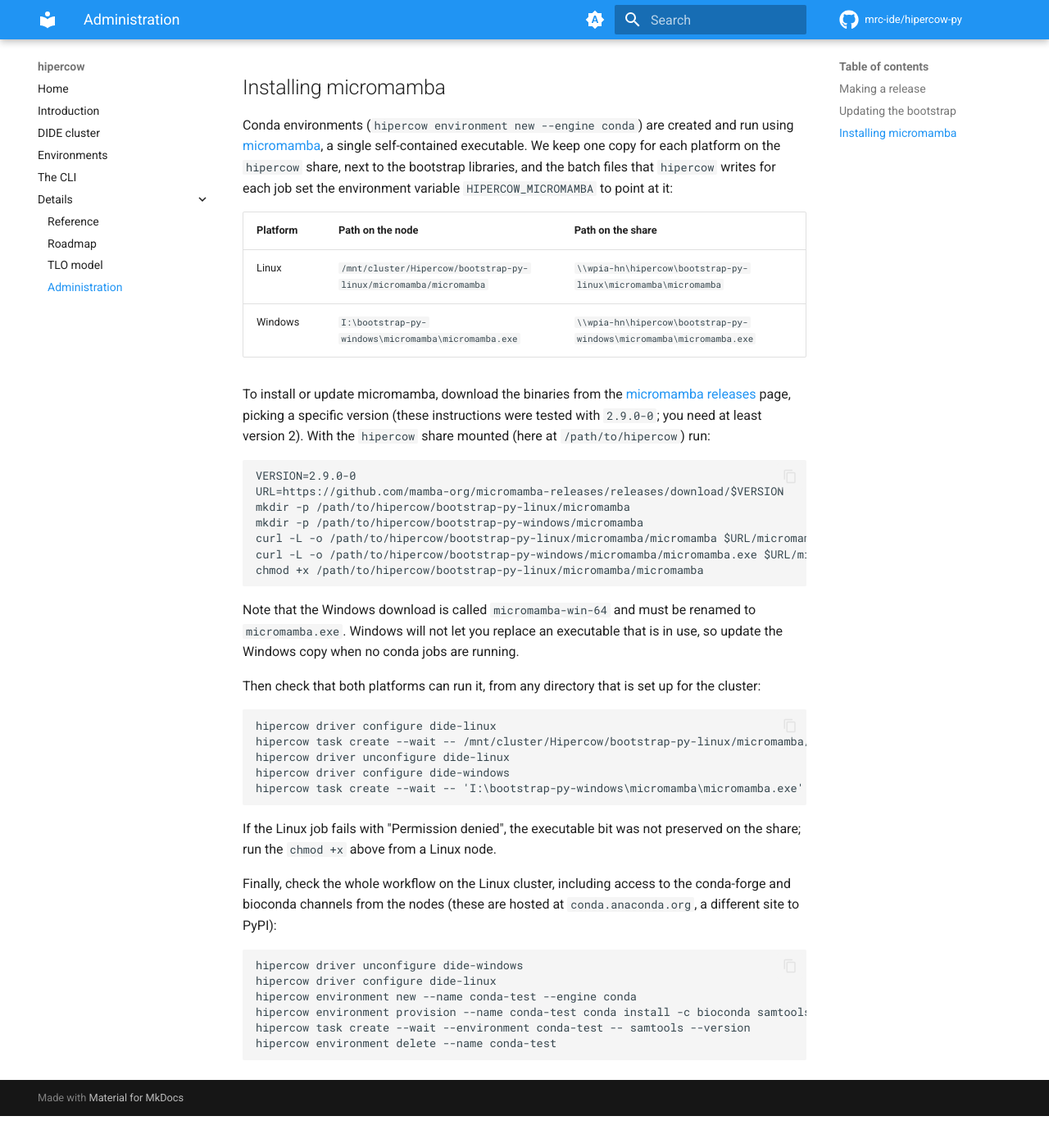
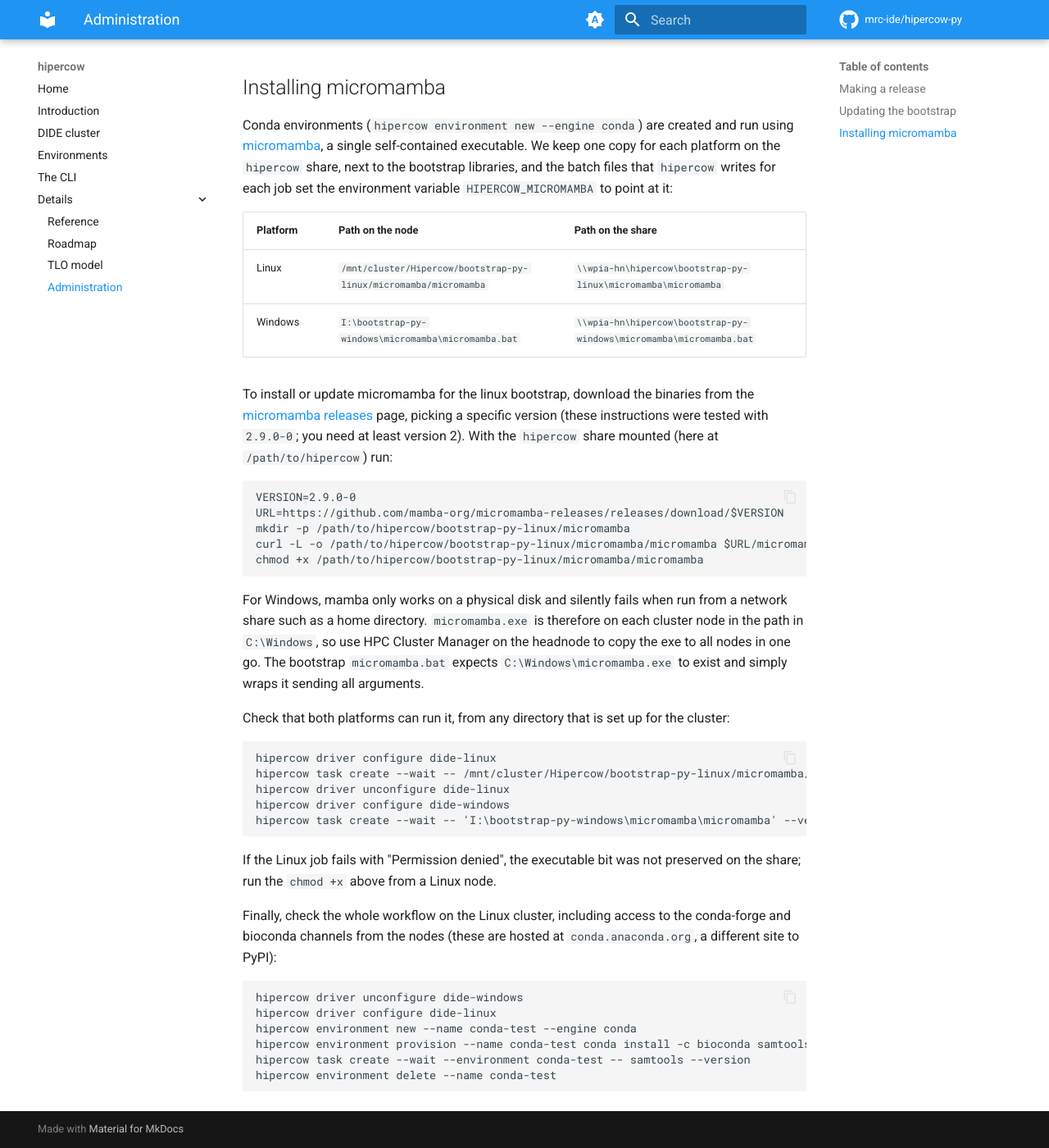
Before and after one commit to mrc-ide/hipercow-py, an MkDocs documentation site: the page built from docs/administration.md, in a window 1280 px wide and 1400 px high, scrolled down 1127 px. Shown: the whole window at 82% size. Built offline with MkDocs 1.6.1 and Material for MkDocs 9.7.7, drawn with Linux system fonts in a browser that asks for light colours; comment, search, counter and statistics services are not loaded; before the commit the page ends 2488 px from its top, so only the background shows below that.

Commit message:
Fix docs

````diff
--- a/docs/administration.md
+++ b/docs/administration.md
@@ -41,30 +41,29 @@
 | Platform | Path on the node | Path on the share |
 | --- | --- | --- |
 | Linux | `/mnt/cluster/Hipercow/bootstrap-py-linux/micromamba/micromamba` | `\\wpia-hn\hipercow\bootstrap-py-linux\micromamba\micromamba` |
-| Windows | `I:\bootstrap-py-windows\micromamba\micromamba.exe` | `\\wpia-hn\hipercow\bootstrap-py-windows\micromamba\micromamba.exe` |
+| Windows | `I:\bootstrap-py-windows\micromamba\micromamba.bat` | `\\wpia-hn\hipercow\bootstrap-py-windows\micromamba\micromamba.bat` |
 
-To install or update micromamba, download the binaries from the [micromamba releases](https://github.com/mamba-org/micromamba-releases/releases) page, picking a specific version (these instructions were tested with `2.9.0-0`; you need at least version 2).  With the `hipercow` share mounted (here at `/path/to/hipercow`) run:
+To install or update micromamba for the linux bootstrap, download the binaries from the [micromamba releases](https://github.com/mamba-org/micromamba-releases/releases) page, picking a specific version (these instructions were tested with `2.9.0-0`; you need at least version 2).  With the `hipercow` share mounted (here at `/path/to/hipercow`) run:
 
 ```command
 VERSION=2.9.0-0
 URL=https://github.com/mamba-org/micromamba-releases/releases/download/$VERSION
 mkdir -p /path/to/hipercow/bootstrap-py-linux/micromamba
-mkdir -p /path/to/hipercow/bootstrap-py-windows/micromamba
 curl -L -o /path/to/hipercow/bootstrap-py-linux/micromamba/micromamba $URL/micromamba-linux-64
-curl -L -o /path/to/hipercow/bootstrap-py-windows/micromamba/micromamba.exe $URL/micromamba-win-64
 chmod +x /path/to/hipercow/bootstrap-py-linux/micromamba/micromamba
 ```
 
-Note that the Windows download is called `micromamba-win-64` and must be renamed to `micromamba.exe`.  Windows will not let you replace an executable that is in use, so update the Windows copy when no conda jobs are running.
+For Windows, mamba only works on a physical disk and silently fails when run from a network share such as a home directory. `micromamba.exe` is therefore on each cluster node in the path in `C:\Windows`, so use HPC Cluster Manager on the headnode to copy the exe to all nodes in one go. The bootstrap `micromamba.bat` expects `C:\Windows\micromamba.exe` to exist and simply wraps
+it sending all arguments.
 
-Then check that both platforms can run it, from any directory that is set up for the cluster:
+Check that both platforms can run it, from any directory that is set up for the cluster:
 
 ```command
 hipercow driver configure dide-linux
 hipercow task create --wait -- /mnt/cluster/Hipercow/bootstrap-py-linux/micromamba/micromamba --version
 hipercow driver unconfigure dide-linux
 hipercow driver configure dide-windows
-hipercow task create --wait -- 'I:\bootstrap-py-windows\micromamba\micromamba.exe' --version
+hipercow task create --wait -- 'I:\bootstrap-py-windows\micromamba\micromamba' --version
 ```
 
 If the Linux job fails with "Permission denied", the executable bit was not preserved on the share; run the `chmod +x` above from a Linux node.
````
